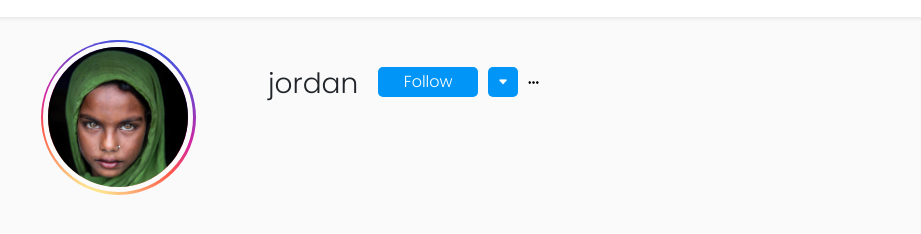
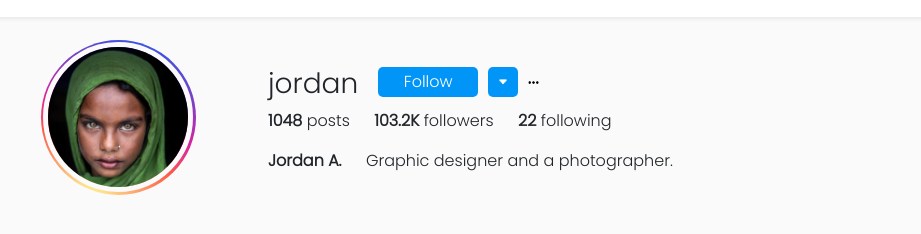
Before and after one commit to AliNajafi72/instagram-front-end, a website: page index.html in a window 1280 px wide. Shown: the part 48-282 px from the top of the page, without its empty margins (174-1095 px from the left). Drawn offline with nearby package versions, Linux system fonts and the light colour scheme.

Commit message:
Add profile details to index page

```diff
--- a/css/style.css
+++ b/css/style.css
@@ -141,3 +141,16 @@ nav {
 .options-icon {
     height: 15px;
 }
+
+.profile-details {
+    display: block;
+}
+
+.profile-details-text {
+    display: inline-block;
+    margin-right: 20px;
+}
+
+.bio {
+    margin-left: 20px;
+}
--- a/index.html
+++ b/index.html
@@ -40,7 +40,8 @@
             <img class="robot-profile-picture" src="./img/portrait.jpg">
             <div class="profile-gradient-border"></div>
         </div>
-        <div class="d-flex profile-details-container">
+        <div class="d-flex flex-column profile-details-container">
+            <div class="d-flex">
                 <h3>jordan</h3>
                 <button>Follow</button>
                 <div class="d-flex justify-content-center triangle-icon-container">
@@ -50,8 +51,22 @@
                     <img class="options-icon align-self-center " src="./img/options-icon.png">
                 </div>
             </div>
+            <div class="profile-details">
+                <b>1048</b>
+                <p class="profile-details-text">posts</p>
+                <b>103.2K</b>
+                <p class="profile-details-text">followers</p>
+                <b>22</b>
+                <p class="profile-details-text">following</p>
+            </div>
+            <div>
+                <b>Jordan A.</b>
+                <p class="profile-details-text bio">Graphic designer and a photographer.</p>
             </div>
         </div>
+    </div>
+</div>
+
 <script src="./js/script.js"></script>
 <script src="node_modules/bootstrap/dist/js/bootstrap.js"></script>
 </body>
--- a/package.json
+++ b/package.json
@@ -3,7 +3,8 @@
   "version": "1.0.0",
   "dependencies": {
     "animate.css": "^4.1.1",
-    "bootstrap": "^4.5.3"
+    "bootstrap": "^4.5.3",
+    "slick-carousel": "^1.8.1"
   },
   "main": "index.js",
   "scripts": {
```
Also changed, not shown: 2 other files. Lines whose indentation alone changed are shown as unchanged.
